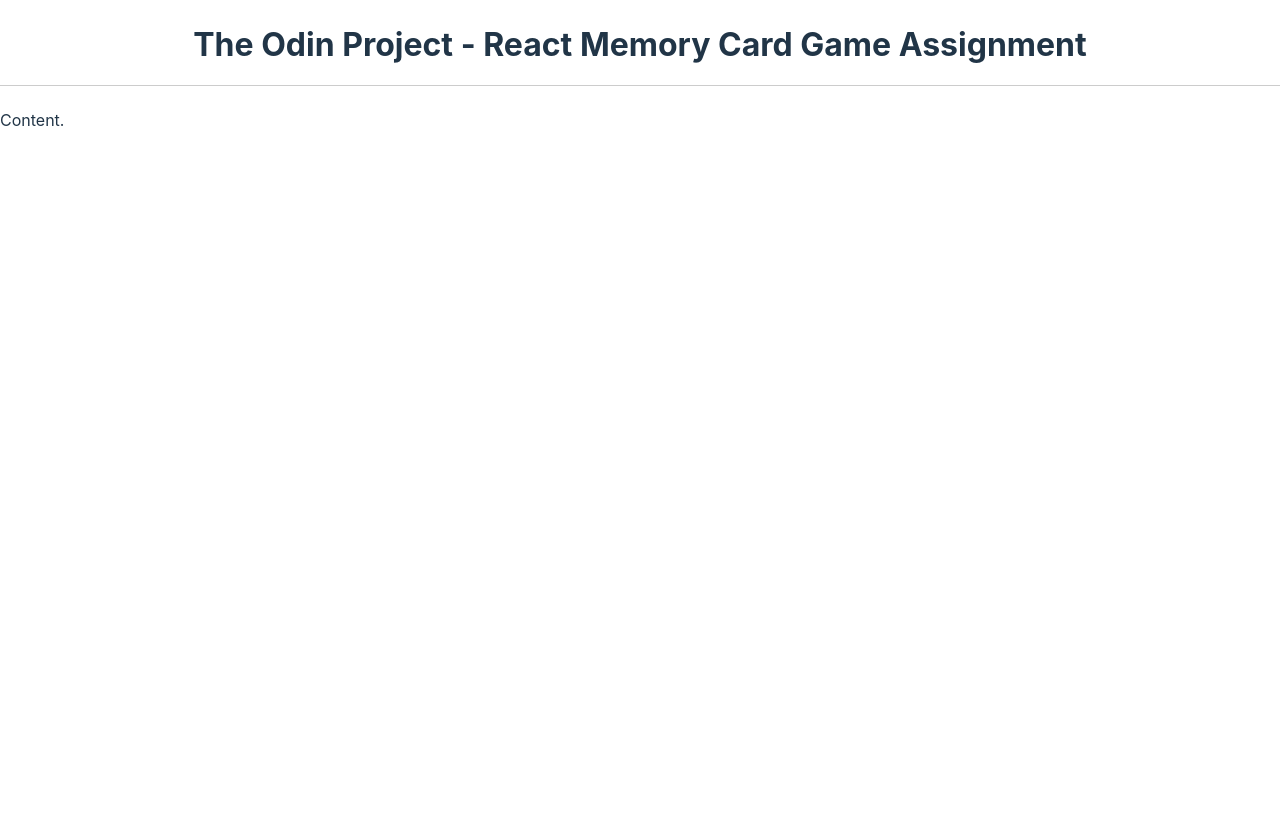
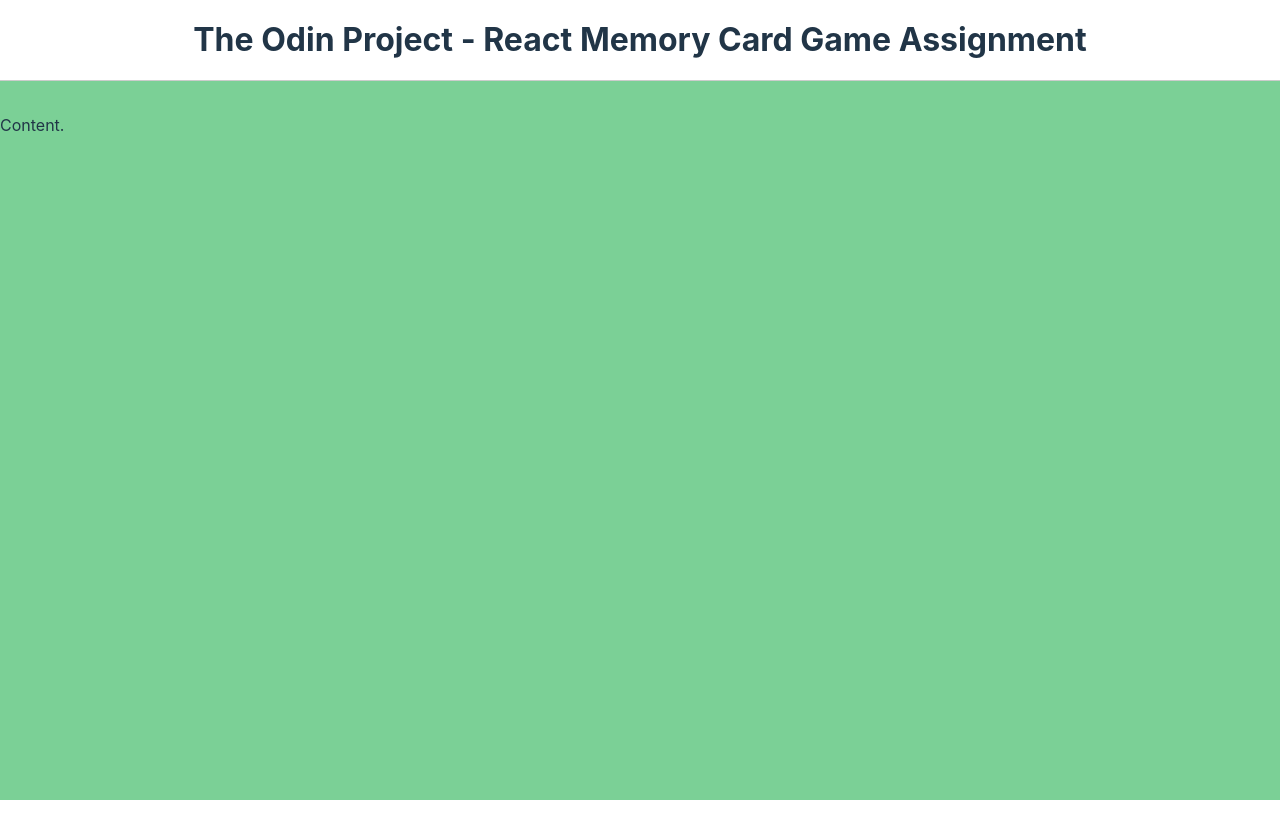
Before and after one commit to ctcleary/odin-react-memory-card, a React (Vite) app: page / in a window 1280 px wide. After the commit the page ends 800 px from the top, so only its background shows below. Built offline with nearby package versions, Linux system fonts and the light colour scheme.

Commit message:
Setup initial page style and wrapper divs.

```diff
--- a/src/App.css
+++ b/src/App.css
@@ -1,15 +1,25 @@
 #root {
   margin: 0 auto;
   text-align: center;
+  min-height: 100vh;
+  background: rgb(123, 208, 150);
 }
 
 #top-level-headline {
   background: white;
   border-bottom: thin solid #ccc;
   padding-bottom: 1rem;
+  padding-top: 1rem;
+  margin-bottom: 0;
+  margin-top: 0;
 }
 
 #content-wrapper {
+  display: block;
+  padding-top: 2rem;
+}
+
+#content-container {
   max-width: 1280px;
   margin: 0 auto;
   text-align: left;
--- a/src/App.jsx
+++ b/src/App.jsx
@@ -1,4 +1,4 @@
-import { useState } from 'react'
+// import { useState } from 'react'
 import './App.css'
 
 function App() {
@@ -7,7 +7,9 @@
     <>
     <h1 id="top-level-headline">The Odin Project - React Memory Card Game Assignment</h1>
     <div id="content-wrapper">
-      Content.
+      <div id="content-container">
+        Content.
+      </div>
     </div>
     </>
   )
```
